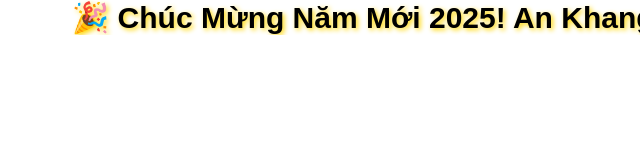
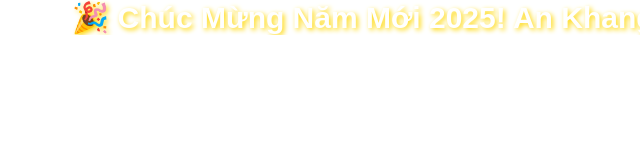
Before and after one commit to sangpcz/2025, a plain HTML site: page marquee.html in a window 1280 px wide. Shown: the whole page, without its empty margins (640-1280 px from the left). Drawn offline with Linux system fonts and the light colour scheme.

Commit message:
Update marquee.html

```diff
--- a/marquee.html
+++ b/marquee.html
@@ -24,7 +24,7 @@
             display: inline-block;
             font-size: 30px;
             font-weight: bold;
-            color: whitw;
+            color: white;
             font-family: 'Arial', sans-serif;
             text-shadow: 2px 2px 5px #FFD700;
             position: relative;
```
